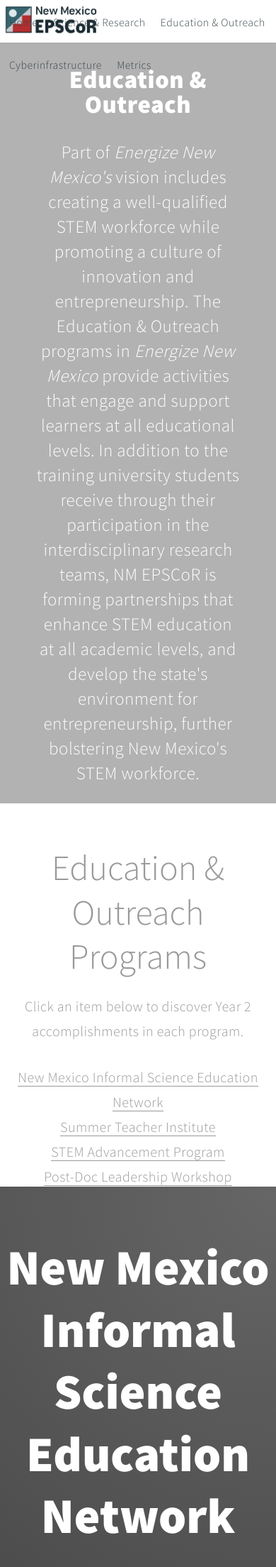
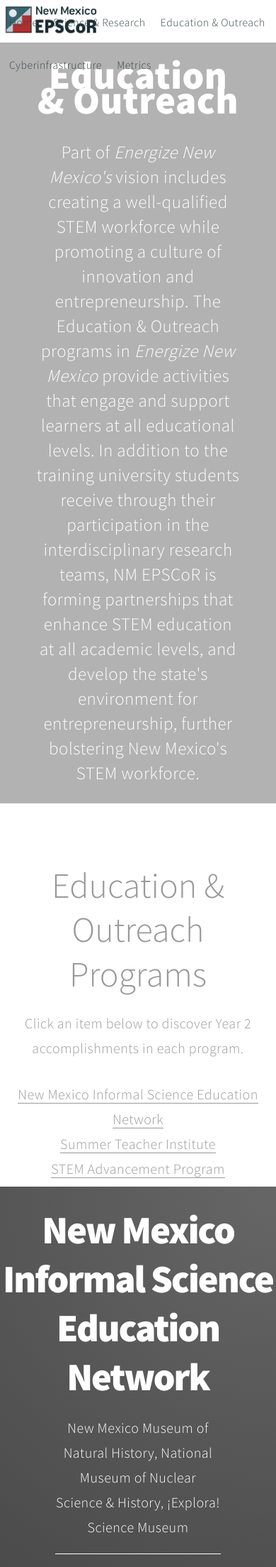
Before and after one commit to cjallen-epscor/cjallen-epscor.github.io, a PHP site: page /education-and-outreach.html in a window 390 px wide. Shown: the top 2208 px of the page at 71% size. Run offline with PHP 8.4, Linux system fonts and the light colour scheme; some libraries are stand-ins or nearby versions.

Commit message:
tablet fixes -cont

```diff
--- a/css/style.css
+++ b/css/style.css
@@ -976,11 +976,16 @@ p.underlined{
 	}
 
 
-	@media only screen and (max-width: 890px) {
-
-   #intro-science h1,#edu-components h2, #science-components h2   {
-   	font-size:175%;
-
+	@media  (max-width: 768px) {
+
+   #intro-science h1, #edu-components h2,
+   #science-components h2, #NMISENet h2,
+   #TeacherInst h2, #CreativeStartups h2,
+   #PostDoc h2, #STEMAP h2, #FLPDI h2,
+   #GUTC h2, #Seed h2, #bioalgal h2, #solar h2, #soc-nexus h2 ,
+   #geothermal h2, #uranium h2, #osmotic h2 {
+   	font-size:275%;
+	padding-top:.5em;
    }
 
 }
@@ -1360,15 +1349,17 @@ img.soc-media-icons{
 
 	}
 
+@media  (min-width: 769px) {
+
 	#NMISENet h2, #TeacherInst h2, #CreativeStartups h2, #PostDoc h2 {
 		letter-spacing:normal;
 		text-align:center;
 		color:#fff;
 		/*font-weight:400;*/
-		padding-top:1em;
-		font-size:350%;
-	}
-
+		padding-top:.5em;
+		font-size:325%;
+	}
+}
 	#STEMAP, #FLPDI, #GUTC, #Seed {
 
 		clear:both;
```
Also changed, not shown: other parts of css/style.css (+32 -30 lines).
